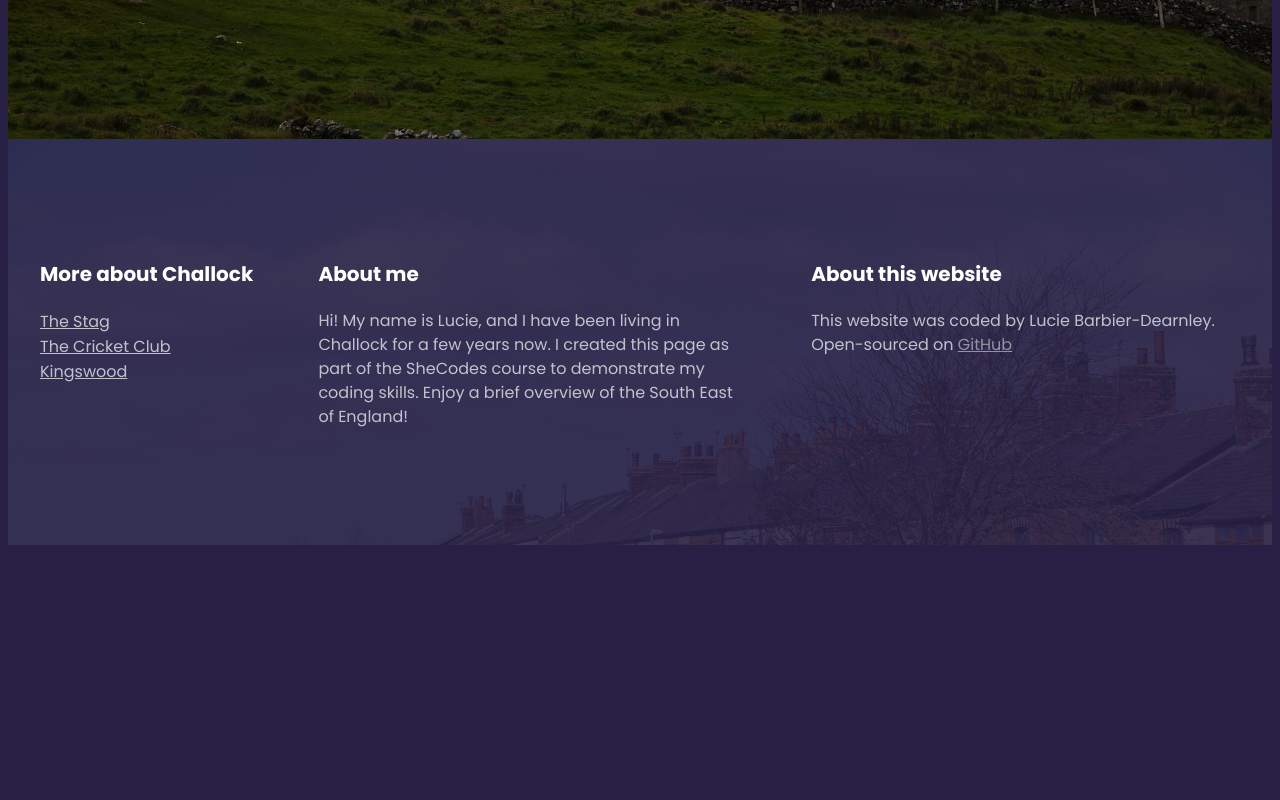
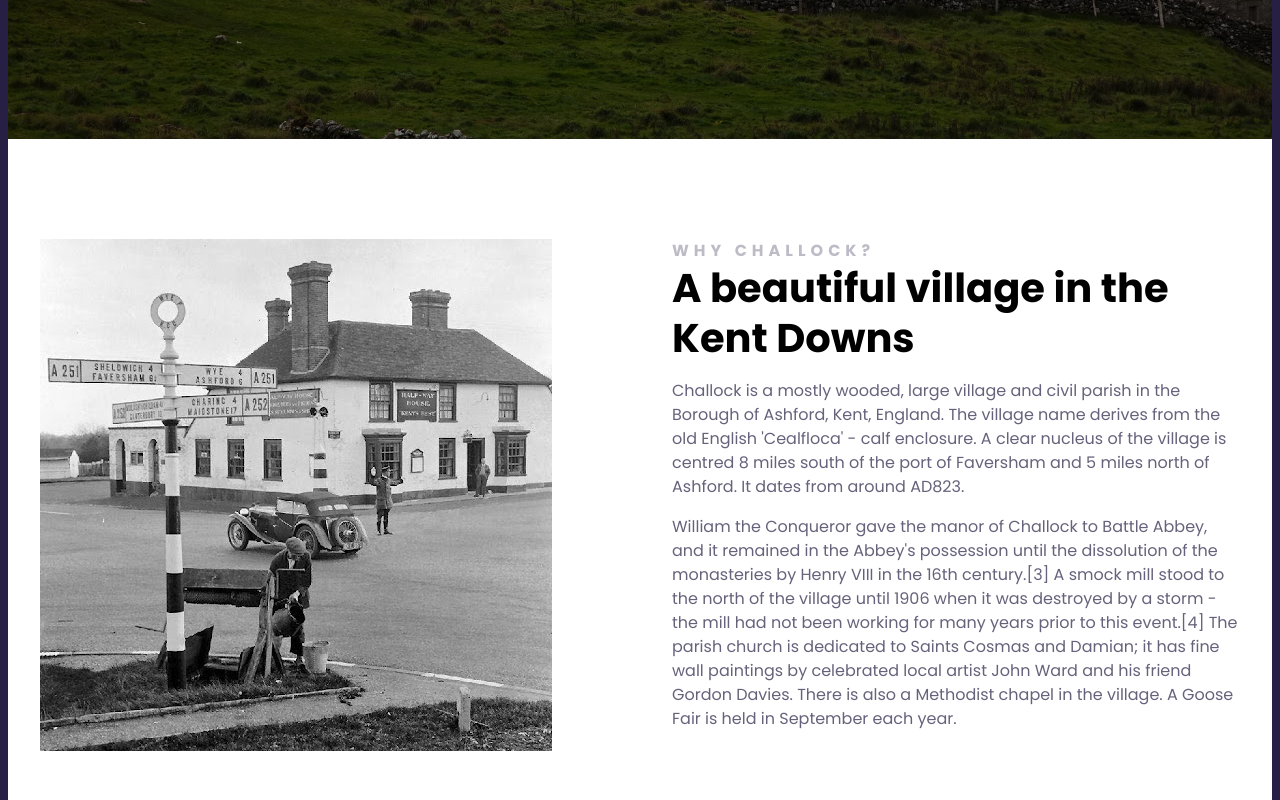
Before and after one commit to luciebarbierdearnley/challock-travel-project, a plain HTML site: page index.html in a window 1280 px wide. Shown: the part 700-1500 px from the top of the page. Before the commit the page ends 1253 px from the top, so only its background shows below. Drawn offline with Linux system fonts and the light colour scheme.

Commit message:
Added grids

```diff
--- a/index.html
+++ b/index.html
@@ -19,8 +19,41 @@
         <h2>Ashford</h2>
         <a href="#more">Learn more</a>
       </header>
+      <main>
+        <section class="grid grid-2-colums">
+          <div>
+            <img
+              src="images/challock-pub.jpeg"
+              alt="The halfway house on the 1930s."
+              class="img-responsive" />
+          </div>
+          <div>
+            <h2>Why Challock?</h2>
+            <h3>A beautiful village in the Kent Downs</h3>
+            <p>
+              Challock is a mostly wooded, large village and civil parish in the
+              Borough of Ashford, Kent, England. The village name derives from
+              the old English 'Cealfloca' - calf enclosure. A clear nucleus of
+              the village is centred 8 miles south of the port of Faversham and
+              5 miles north of Ashford. It dates from around AD823.
+            </p>
+            <p>
+              William the Conqueror gave the manor of Challock to Battle Abbey,
+              and it remained in the Abbey's possession until the dissolution of
+              the monasteries by Henry VIII in the 16th century.[3] A smock mill
+              stood to the north of the village until 1906 when it was destroyed
+              by a storm - the mill had not been working for many years prior to
+              this event.[4] The parish church is dedicated to Saints Cosmas and
+              Damian; it has fine wall paintings by celebrated local artist John
+              Ward and his friend Gordon Davies. There is also a Methodist
+              chapel in the village. A Goose Fair is held in September each
+              year.
+            </p>
+          </div>
+        </section>
+      </main>
       <footer>
-        <section class="grid">
+        <section class="grid grid-3-colums-first-narrow">
           <div>
             <h3>More about Challock</h3>
             <ul>
--- a/src/style.css
+++ b/src/style.css
@@ -10,13 +10,20 @@ body {
 
 .grid {
   display: grid;
-  grid-template-columns: 1fr 2fr 2fr;
   grid-gap: 64px;
 }
 
+.grid-2-colums {
+  grid-template-columns: 1fr 1fr;
+}
+
+.grid-3-colums-first-narrow {
+  grid-template-columns: 1fr 2fr 2fr;
+}
 section {
   max-width: 1200px;
   margin: 0 auto;
+  padding: 100px 0;
 }
 header {
   background-image: linear-gradient(rgba(0, 0, 0, 0.4), rgba(0, 0, 0, 0.4)),
@@ -65,6 +72,44 @@ header a {
   margin-top: 32px;
 }
 
+.img-responsive {
+  max-width: 100%;
+}
+main {
+  background-color: white;
+}
+
+main h2 {
+  font-size: 16px;
+  font-weight: 700;
+  line-height: 24px;
+  letter-spacing: 5px;
+  text-align: left;
+  color: #272044;
+  opacity: 0.3;
+  text-transform: uppercase;
+  margin: 0;
+}
+
+main h3 {
+  font-size: 40px;
+  font-weight: 700;
+  line-height: 50px;
+  letter-spacing: 0em;
+  text-align: left;
+  margin: 0;
+}
+
+main p {
+  font-size: 16px;
+  font-weight: 400;
+  line-height: 24px;
+  letter-spacing: 0px;
+  text-align: left;
+  color: #272044;
+  opacity: 0.7;
+}
+
 footer {
   color: white;
   background-image: linear-gradient(
@@ -74,7 +119,6 @@ footer {
     url("../images/town.jpeg");
   background-repeat: no-repeat;
   background-size: cover;
-  padding: 100px 0;
 }
 
 footer h3 {
@@ -122,4 +166,12 @@ footer a {
   header h3 {
     font-size: 12px;
   }
+  .grid {
+    grid-template-columns: 1fr;
+    grid-gap: 32px;
+  }
+
+  section {
+    padding: 30px;
+  }
 }
```
